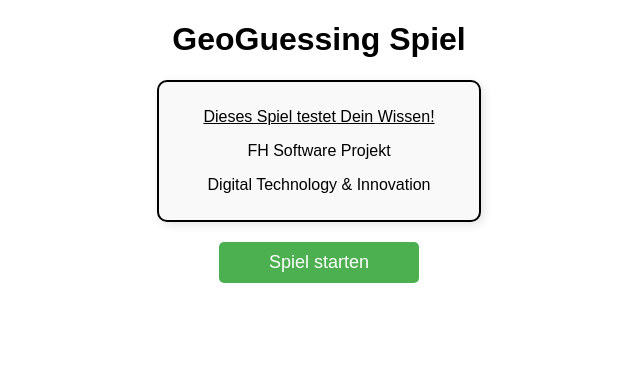
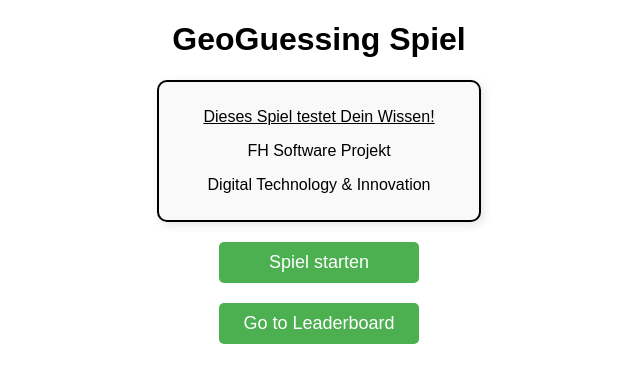
Before and after one commit to AndreasThumfart/GeoGuessing, a Flask app: page / in a window 1280 px wide. Shown: the top 383 px of the page, without its empty margins (321-961 px from the left). Run offline with Flask 3, Linux system fonts and the light colour scheme; parts of the project's set-up code (start-up, migrations or seed data) failed here and were passed over.

Commit message:
update index.html add leaderboard button

```diff
--- a/templates/index.html
+++ b/templates/index.html
@@ -64,11 +64,16 @@
     <!-- Start-Button -->
     <button id="start-button" onclick="startGame()">Spiel starten</button>
 
+    <button id="start-button" onclick="navigateToLeaderboard()">Go to Leaderboard</button>
+
     <script>
       function startGame() {
         // Navigiere zu game.html
         window.location.href = "game.html";
       }
+      function navigateToLeaderboard() {
+            window.location.href = 'leaderboard.html';
+        }
     </script>
   </body>
 </html>
```
